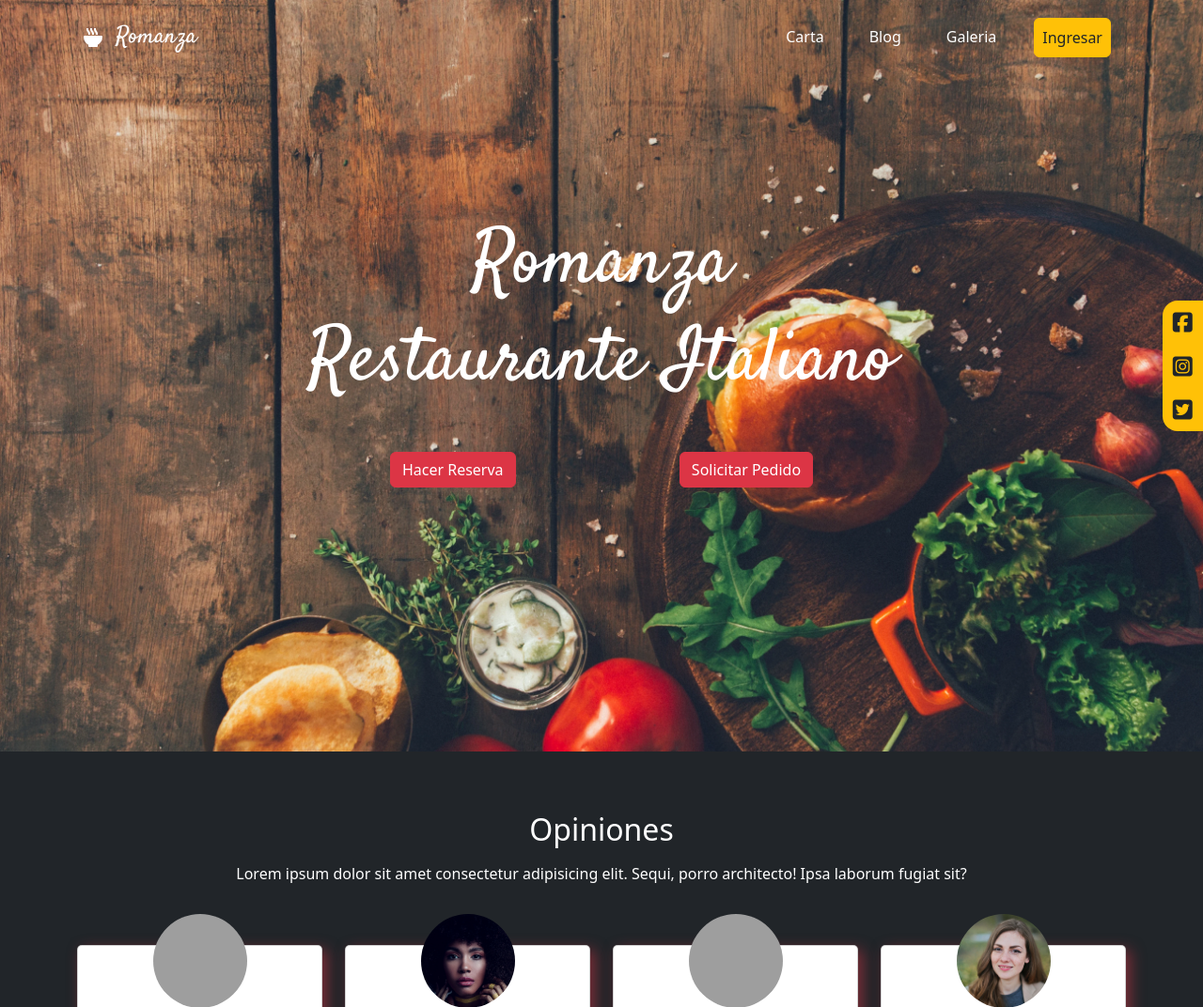
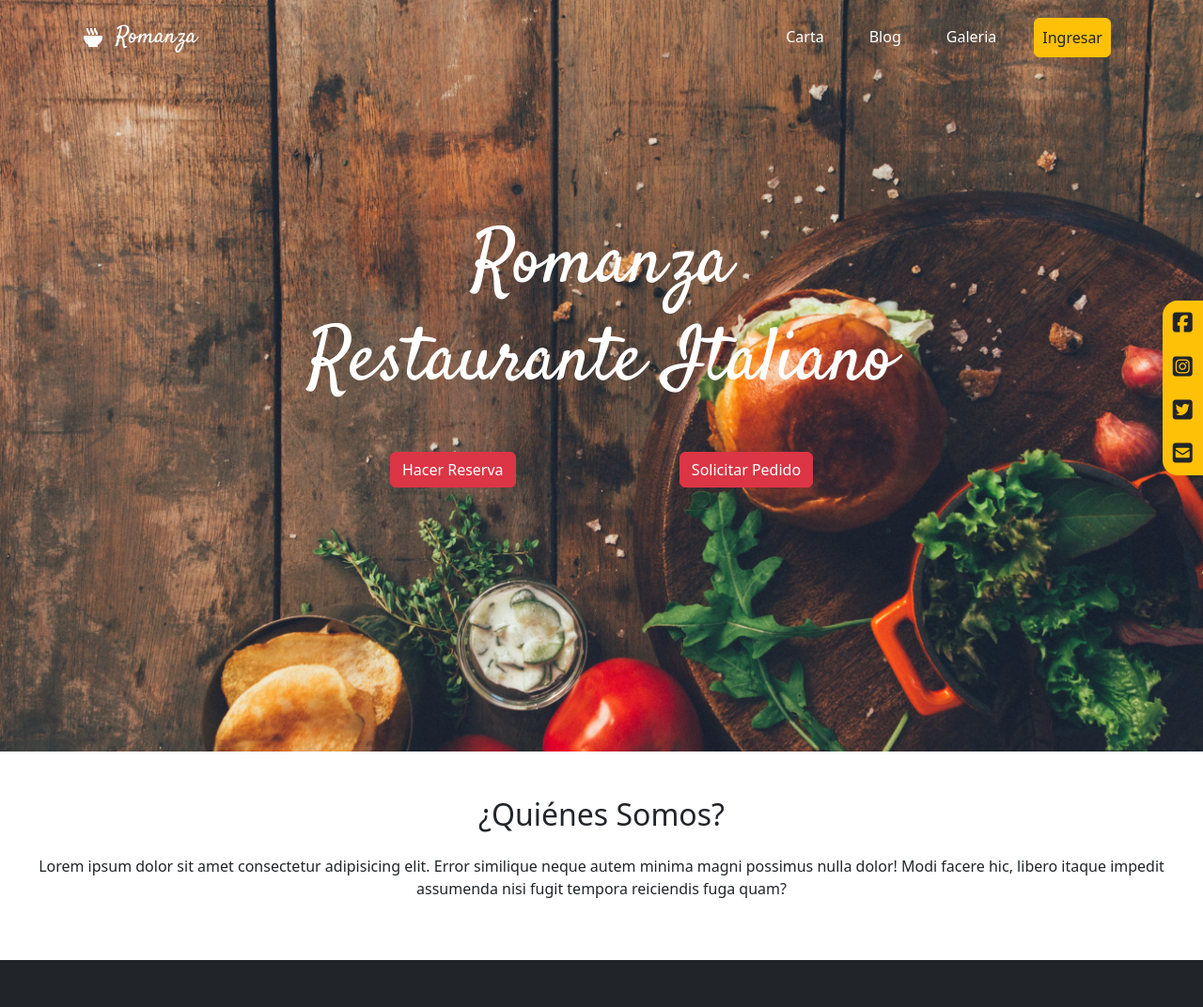
Before and after one commit to vanemaru-29/ROMANZA, a PHP site: page / in a window 1280 px wide. Shown: the top 1072 px of the page at 94% size. Run offline with PHP 8.4, Linux system fonts and the light colour scheme; some libraries are stand-ins or nearby versions; grey boxes are pictures that could not be loaded.

Commit message:
Terminando home

```diff
--- a/public/css/styles.css
+++ b/public/css/styles.css
@@ -13,6 +13,7 @@
     --red-cta: rgb(220, 53, 69);
     --yellow-cta: rgb(255, 193, 7);
 
+    --shadow-white: rgba(255, 255, 255, .2);
     --shadow-grey: rgba(0, 0, 0, .2);
     --shadow-red: rgba(220, 53, 69, .5);
     --bg-gradient: linear-gradient(120deg, #4f000b 0%, #720026 19%, #ce4257 60%, #720026 100%);
@@ -24,6 +25,16 @@
 
 html, body {
     background-color: var(--dark-gray);
+}
+
+body::-webkit-scrollbar {
+    width: 8px;
+    background-color: transparent;
+}
+
+body::-webkit-scrollbar-thumb {
+    border-radius: 5px;
+    background-color: var(--shadow-white);
 }
 
 /* header */
@@ -54,6 +65,13 @@ html, body {
 .index__btns {
     display: flex;
     justify-content: space-around;
+}
+
+/* quienes somos */
+.information {
+    background-color: var(--white);
+    padding-left: 30px;
+    padding-right: 30px;
 }
 
 /* opiniones */
@@ -97,6 +115,13 @@ html, body {
     box-shadow: 5px 5px 15px var(--shadow-grey);
 }
 
+/* donde encontrarnos */
+.map {
+    width: 100%;
+    margin: 0;
+    padding: 0;
+}
+
 /* redes sociales */
 .social__bar {
     position: fixed;
@@ -130,6 +155,69 @@ html, body {
     color: var(--dark-gray);
     border-radius: 1rem 0 0 1rem;
     box-shadow: 0 0 0.5rem var(--shadow-grey);
+}
+
+/* volver arriba */
+.goTop__container {
+    position: fixed;
+    bottom: 5px;
+    right: 5px;
+    width: 4rem;
+    height: 4rem;
+    z-index: -1;
+}
+
+.goTop__btn {
+    width: 0rem;
+    height: 0rem;
+    background-color: var(--yellow-cta);
+    border-radius: 50%;
+    cursor: pointer;
+    top: 50%;
+    left: 50%;
+    transform: translate(-50%, -50%);
+    transition: .2s;
+    z-index: -1;
+}
+
+.goTop__btn i {
+    position: absolute;
+    font-size: 1.5rem;
+    top: 48%;
+    left: 50%;
+    transform: translate(-50%, -50%) scale(0);
+    color: var(--dark-gray);
+    transition: all .2s;
+}
+
+.goTop__show {
+    z-index: 10;
+}
+
+.goTop__show .goTop__btn {
+    animation: popup .3s ease-in-out;
+    width: 4rem;
+    height: 4rem;
+    z-index: 11;
+}
+
+.goTop__show i {
+    transform: translate(-50%, -50%) scale(1);
+}
+
+@keyframes popup {
+    0% {
+        width: 0rem;
+        height: 0rem;
+    }
+    50% {
+        width: 6rem;
+        height: 6rem;
+    }
+    100% {
+        width: 4rem;
+        height: 4rem;
+    }
 }
 
 /* menu */
--- /dev/null
+++ b/public/js/go-top.js
@@ -0,0 +1,14 @@
+window.onscroll = function() {
+    if (document.documentElement.scrollTop > 100) {
+        document.querySelector('.goTop__container').classList.add('goTop__show');
+    } else {
+        document.querySelector('.goTop__container').classList.remove('goTop__show');
+    }
+}
+
+document.querySelector('.goTop__container').addEventListener('click', () => {
+    window.scrollTo({
+        top: 0,
+        behavior: 'smooth'
+    });
+});
--- a/view/module/index.html
+++ b/view/module/index.html
@@ -12,8 +12,10 @@
 </div>
 
 <!-- quienes somos -->
-
-<!-- dónde encontrarnos -->
+<section class="information py-5">
+    <h2 class="text-center mb-4"> ¿Quiénes Somos? </h2>
+    <p class="text-center"> Lorem ipsum dolor sit amet consectetur adipisicing elit. Error similique neque autem minima magni possimus nulla dolor! Modi facere hic, libero itaque impedit assumenda nisi fugit tempora reiciendis fuga quam? </p>
+</section>
 
 <!-- opiniones -->
 <section id="team">
@@ -74,10 +76,27 @@
 </section>
 
 <!-- contacto -->
+<section class="contact">
+
+</section>
+
+<!-- dónde encontrarnos -->
+<section class="map">
+    <iframe src="https://www.google.com/maps/embed?pb=!1m18!1m12!1m3!1d2971.94358529896!2d-8.425883584427243!3d41.851041075085966!2m3!1f0!2f0!3f0!3m2!1i1024!2i768!4f13.1!3m3!1m2!1s0xd250bdf28312223%3A0xc088e57537f46681!2sRomanza%20Restaurante%20Pizzaria%20(%20Arcos%20Valdevez)!5e0!3m2!1ses!2sve!4v1656957401504!5m2!1ses!2sve" width="100%" height="400" style="border:0;" allowfullscreen="" loading="lazy" referrerpolicy="no-referrer-when-downgrade"></iframe>
+</section>
 
 <!-- redes sociales -->
 <div class="social__bar">
     <a href="https://www.facebook.com/romanzarestaurantepizzaria" target="_blank" class="social__icon bg-warning"><i class="fa-brands fa-square-facebook"></i></a>
     <a href="https://www.instagram.com/romanzapizzaria" target="_blank" class="social__icon bg-warning"><i class="fa-brands fa-square-instagram"></i></a>
     <a href="#" target="_blank" class="social__icon bg-warning"><i class="fa-brands fa-square-twitter"></i></a>
+    <a href="#" target="_blank" class="social__icon bg-warning"><i class="fa-solid fa-square-envelope"></i></a>
 </div>
+
+<!-- volver arriba -->
+<section class="goTop__container">
+    <div class="goTop__btn"><i class="fa-solid fa-circle-chevron-up"></i></div>
+</section>
+
+<!-- js -->
+<script src="view/../public/js/go-top.js"></script>
```
